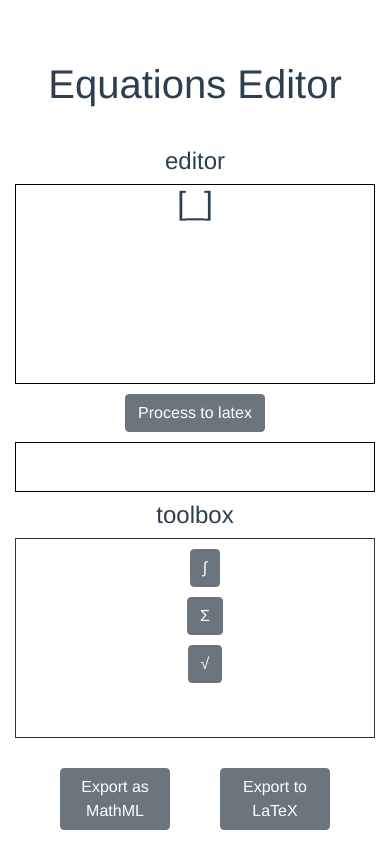
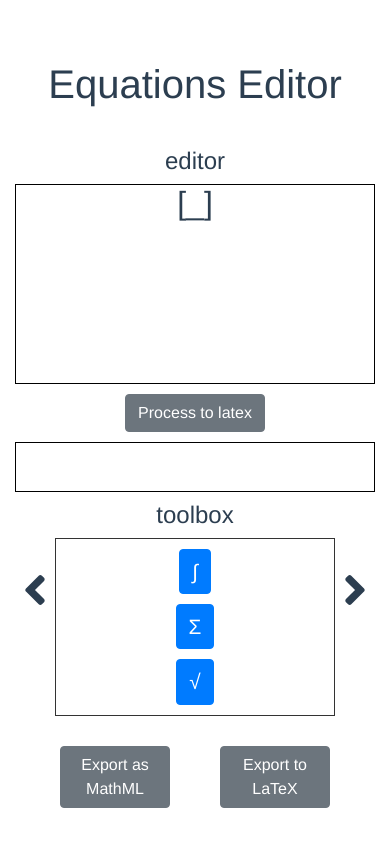
Before and after one commit to ms-inf-projects/equations-editor, a Vue app: page / in a window 390 px wide. Shown: the top 868 px of the page. Built offline with nearby package versions, Linux system fonts and the light colour scheme.

Commit message:
Adapting toolbox for mobile, refactor symbols handling, added root scaling (#14)

```diff
--- a/package.json
+++ b/package.json
@@ -8,6 +8,10 @@
     "lint": "vue-cli-service lint"
   },
   "dependencies": {
+    "@fortawesome/fontawesome-free": "^5.5.0",
+    "@fortawesome/fontawesome-svg-core": "^1.2.8",
+    "@fortawesome/free-solid-svg-icons": "^5.5.0",
+    "@fortawesome/vue-fontawesome": "^0.1.2",
     "bootstrap-vue": "^2.0.0-rc.11",
     "vue": "^2.5.17",
     "vuex": "^3.0.1"
--- a/src/App.vue
+++ b/src/App.vue
@@ -5,23 +5,24 @@
 </template>
 
 <script>
-import MainView from './views/MainView.vue'
+import MainView from "./views/MainView.vue";
 
 export default {
-  name: 'app',
+  name: "app",
   components: {
     MainView
   }
-}
+};
 </script>
 
 <style>
 #app {
-  font-family: 'Avenir', Helvetica, Arial, sans-serif;
+  font-family: "Avenir", Helvetica, Arial, sans-serif;
   -webkit-font-smoothing: antialiased;
   -moz-osx-font-smoothing: grayscale;
   text-align: center;
   color: #2c3e50;
   margin-top: 60px;
+  margin-bottom: 60px;
 }
 </style>
--- a/src/components/MathSymbolButton.vue
+++ b/src/components/MathSymbolButton.vue
@@ -1,6 +1,6 @@
 <template>
     <b-col class="math-symbol-button">
-      <b-button v-on:click="insertSymbol()">{{ decodedSymbol }}</b-button>
+      <b-button class="symbol-btn" variant="primary" v-on:click="insertSymbol()">{{ decodedSymbol }}</b-button>
     </b-col>
 </template>
 
@@ -12,23 +12,23 @@ export default {
   components: {},
   props: {
     mathSymbolDisplay: String,
-    inputType: String,
-    symbol: "",
+    symbol: Object,
     isCode: false
   },
   methods: {
     insertSymbol() {
       EventBus.$emit(
         "mastSymbolButtonClick",
-        this.inputType,
+        this.symbol.type,
         this.decodedSymbol
       );
     }
   },
   computed: {
     decodedSymbol() {
-      if (this.isCode) return String.fromCharCode(parseInt(this.symbol, 16));
-      else return this.symbol;
+      if (this.isCode)
+        return String.fromCharCode(parseInt(this.symbol.code, 16));
+      else return this.symbol.code;
     }
   }
 };
@@ -37,6 +37,10 @@ export default {
 <!-- Add "scoped" attribute to limit CSS to this component only -->
 <style scoped>
 .math-symbol-button {
-  margin: 10px;
+  margin: 10px 0px 10px 0px;
+}
+
+.symbol-btn {
+  font-size: 1.3em;
 }
 </style>
--- a/src/components/ToolboxPanel.vue
+++ b/src/components/ToolboxPanel.vue
@@ -1,23 +1,44 @@
 <template>
-  <div class="">
-    <div>
-      <div class="section-header">
+  <div class="toolbox-panel">
+      <div class="section-header toolbox-header hide-on-mobile">
         toolbox
       </div>
-      <div class="toolbox-panel" v-bind:class="{ hidden: !toolboxDisplayed }">
-        <!-- TODO - try to refactor: foreach - list of symbols and methods -->
-        <!-- TODO - correct display in buttons -->
-        <math-symbol-button symbol='222B' isCode="true" v-bind:inputType="symbols.aboveBelow" ></math-symbol-button>
-        <math-symbol-button symbol='03A3' isCode="true" v-bind:inputType="symbols.aboveBelow" ></math-symbol-button>
-        <math-symbol-button symbol='221A' isCode="true" v-bind:inputType="symbols.root" ></math-symbol-button>
+      <div class="toggle-button show-on-mobile" v-on:click="toggleToolbox">
+        <span > {{ buttonText }} </span>
       </div>
-    </div>
+      <div class="toolbox toolbox-responsive" v-bind:class="{ hidden: !toolboxDisplayed }">
+
+        <div class="change-palet-btn left">
+          <font-awesome-icon icon="angle-left" />
+        </div>
+        <div class="change-palet-btn right">
+          <font-awesome-icon icon="angle-right" />
+        </div>
+
+        <div class="toolbox-area" >
+          <!-- TODO - try to refactor: foreach - list of symbolTypes and methods -->
+          <!-- TODO - correct display in buttons -->
+          <math-symbol-button v-for="(symbol, index) in symbols"
+                              :symbol='symbol'
+                              v-bind:key="index"
+                              isCode="true" ></math-symbol-button>
+
+        </div>
+
+      </div>
+
   </div>
 </template>
 
 <script>
 import mathComponents from "../modules/mathComponents.js";
 import MathSymbolButton from "./MathSymbolButton.vue";
+
+import { library } from "@fortawesome/fontawesome-svg-core";
+import { faAngleRight, faAngleLeft } from "@fortawesome/free-solid-svg-icons";
+
+library.add(faAngleRight);
+library.add(faAngleLeft);
 
 export default {
   name: "ToolboxPanel",
@@ -26,17 +47,18 @@ export default {
   },
   data() {
     return {
-      symbols: mathComponents.symbolTypes,
+      symbols: mathComponents.symbols,
       toolboxDisplayed: true,
-      buttonText: "Hide"
+      buttonText: "Hide toolbox"
     };
   },
+
   methods: {
     toggleToolbox() {
       this.toolboxDisplayed = !this.toolboxDisplayed;
 
-      if (this.toolboxDisplayed) this.buttonText = "Hide";
-      else this.buttonText = "Show";
+      if (this.toolboxDisplayed) this.buttonText = "Hide toolbox";
+      else this.buttonText = "Show toolbox";
     }
   }
 };
@@ -44,8 +66,99 @@ export default {
 
 <!-- Add "scoped" attribute to limit CSS to this component only -->
 <style scoped>
-.toolbox-panel {
-  border: 0.5px solid #333;
-  height: 200px;
+.toolbox-area {
+  border: 0.5px solid rgb(51, 51, 51);
+  display: inline-block;
+  width: 78%;
+  margin: auto;
+  height: auto;
+  max-height: 50%;
+}
+
+.toolbox {
+  position: relative;
+}
+
+.change-palet-btn {
+  position: absolute;
+  z-index: 12;
+  display: inline-block;
+  font-size: 3em;
+  top: 10%;
+  padding: 0px 8px 0px 8px;
+  border-radius: 10%;
+  cursor: pointer;
+}
+
+.change-palet-btn:hover {
+  color: rgb(99, 147, 236);
+}
+
+.change-palet-btn:active {
+  color: rgb(69, 117, 236);
+}
+
+.left {
+  left: 0%;
+}
+
+.right {
+  right: 0%;
+}
+
+.show-on-mobile {
+  display: none;
+}
+
+@media only screen and (max-device-width: 480px) {
+  .change-palet-btn {
+    color: #fff;
+  }
+
+  .change-palet-btn:hover {
+    color: #ccc;
+  }
+
+  .change-palet-btn:active {
+    color: #ccc;
+  }
+
+  .show-on-mobile {
+    display: initial;
+  }
+
+  .toolbox-area {
+    border: none;
+  }
+
+  .hide-on-mobile {
+    display: none;
+  }
+
+  .toolbox-responsive {
+    width: 100%;
+    /* background-color: rgb(0, 60, 88); */
+    background-color: rgb(5, 65, 118);
+  }
+
+  .hidden {
+    display: none;
+  }
+
+  .toggle-button {
+    display: inline-block;
+    cursor: pointer;
+    text-decoration: none;
+    background-color: rgb(0, 60, 88);
+    color: #ffffff;
+    width: 100%;
+    padding: 3px;
+    border-top: rgb(0, 60, 88) solid 3px;
+    border-bottom: #1a5ca3 solid 3px;
+  }
+
+  .toggle-button:hover {
+    background-color: rgb(0, 60, 88);
+  }
 }
 </style>
--- a/src/components/mathSymbols/EquationInput.vue
+++ b/src/components/mathSymbols/EquationInput.vue
@@ -26,6 +26,7 @@ import mathComponents from "../../modules/mathComponents.js";
 import AboveBelowInput from "./AboveBelowInput.vue";
 import Literal from "./Literal.vue";
 import Root from "./Root.vue";
+import { EventBus } from "../../event-bus.js";
 
 export default {
   name: "EquationInput",
@@ -40,6 +41,7 @@ export default {
     };
   },
   props: {
+    // TODO - consider passing font size reduction as prop
     equationObject: Object,
     rootInput: false
   },
@@ -91,6 +93,10 @@ export default {
 
       this.$emit("childUpdate", updated);
     }
+  },
+
+  mounted() {
+    EventBus.$emit("componentInserted");
   }
 };
 </script>
--- a/src/components/mathSymbols/Root.vue
+++ b/src/components/mathSymbols/Root.vue
@@ -6,24 +6,42 @@
     <equation-input :equationObject="component.degreeEqObject"
                     class="degree">
     </equation-input>
-    <div class="root">
-      &#8730;
-      <equation-input :equationObject="component.baseEqObject"
-                      class="up-border base">
+    <div class="root" ref="rootRef">
+      <img src="../../assets/root_img.png" v-bind:style="{height: rootHeight +'px'}">
+      <equation-input  :equationObject="component.baseEqObject"
+                      class="base" v-bind:style="{borderTop: borderWidth + 'px solid #000'}">
       </equation-input>
     </div>
   </div>
 </template>
 
 <script>
+import { EventBus } from "../../event-bus.js";
+
 export default {
   name: "Root",
   components: {
     EquationInput: () => import("./EquationInput.vue")
   },
+  data() {
+    return {
+      rootHeight: 20
+    };
+  },
   props: {
     symbol: String,
     component: Object
+  },
+  computed: {
+    borderWidth() {
+      return this.rootHeight / 10 / 4;
+    }
+  },
+
+  created() {
+    EventBus.$on("componentInserted", () => {
+      this.rootHeight = this.$refs.rootRef.clientHeight;
+    });
   }
 };
 </script>
@@ -44,7 +62,6 @@ export default {
 .base {
   display: inline-block;
   vertical-align: top;
-  border-top: 1px solid #000;
 }
 
 .degree {
--- a/src/main.js
+++ b/src/main.js
@@ -4,8 +4,11 @@ import store from './store'
 import BootstrapVue from 'bootstrap-vue'
 import 'bootstrap/dist/css/bootstrap.css'
 import 'bootstrap-vue/dist/bootstrap-vue.css'
-// import katex from 'katex/dist/katex.min.js'
+import {
+  FontAwesomeIcon
+} from '@fortawesome/vue-fontawesome'
 
+Vue.component('font-awesome-icon', FontAwesomeIcon)
 Vue.use(BootstrapVue);
 Vue.config.productionTip = false
 
--- a/src/modules/mathComponents.js
+++ b/src/modules/mathComponents.js
@@ -5,8 +5,29 @@ const symbolTypes = {
     root: "root",
 }
 
+const symbols = {
+    integral: {
+        type: symbolTypes.aboveBelow,
+        code: '222B'
+    },
+    sum: {
+        type: symbolTypes.aboveBelow,
+        code: '03A3'
+    },
+    root: {
+        type: symbolTypes.root,
+        code: '221A'
+    }
+}
+
+var latexSymbols = {};
+latexSymbols[symbols.integral.code] = "\\int";
+latexSymbols[symbols.sum.code] = "\\sum";
+latexSymbols[symbols.root.code] = "\\sqrt";
+
 export default {
     symbolTypes,
+    symbols,
 
     createSymbolComponent: function (type, uuid, symbol) {
         let component
@@ -19,7 +40,7 @@ export default {
                 component = createLiteralSymbol(symbol)
                 break;
             case this.symbolTypes.root:
-                component = createRootSymbol()
+                component = createRootSymbol(symbol)
                 break;
             default:
                 return {}
@@ -55,10 +76,10 @@ function createLiteralSymbol(symbol) {
     }
 }
 
-function createRootSymbol() {
+function createRootSymbol(symbol) {
     return {
         type: symbolTypes.root,
-        symbol: '\u8730',
+        symbol: symbol,
         degreeEqObject: {
             components: []
         },
@@ -114,12 +135,12 @@ function processRoot(component) {
     return output + " ";
 }
 
-const latexSymbols = {
-    '\u222B': "\\int",
-    '\u03A3': "\\sum",
-    '\u8730': "\\sqrt"
-};
+function symbolToLatex(symbol) {
+    let num = symbol.charCodeAt(0);
+    let hexString = num.toString(16);
 
-function symbolToLatex(symbol) {
-    return latexSymbols[symbol]
+    let zeros = "0".repeat(4 - hexString.length)
+    hexString = zeros + hexString.toUpperCase()
+
+    return latexSymbols[hexString]
 }
--- a/src/views/MainView.vue
+++ b/src/views/MainView.vue
@@ -11,7 +11,7 @@
         <b-col cols="12" md="8">
           <editor-panel/>
         </b-col>
-        <b-col cols="12" sm="4">
+        <b-col cols="12" md="4" class="toolbox">
           <toolbox-panel/>
         </b-col>
 
@@ -52,4 +52,12 @@ export default {
 <style scoped>
 .main-view {
 }
+
+@media only screen and (max-device-width: 480px) {
+  .toolbox {
+    position: fixed;
+    z-index: 10;
+    bottom: 0;
+  }
+}
 </style>
```
Also changed, not shown: src/assets/root_img.png (added), 1 other file (tests, documents, lock files or other folders).
